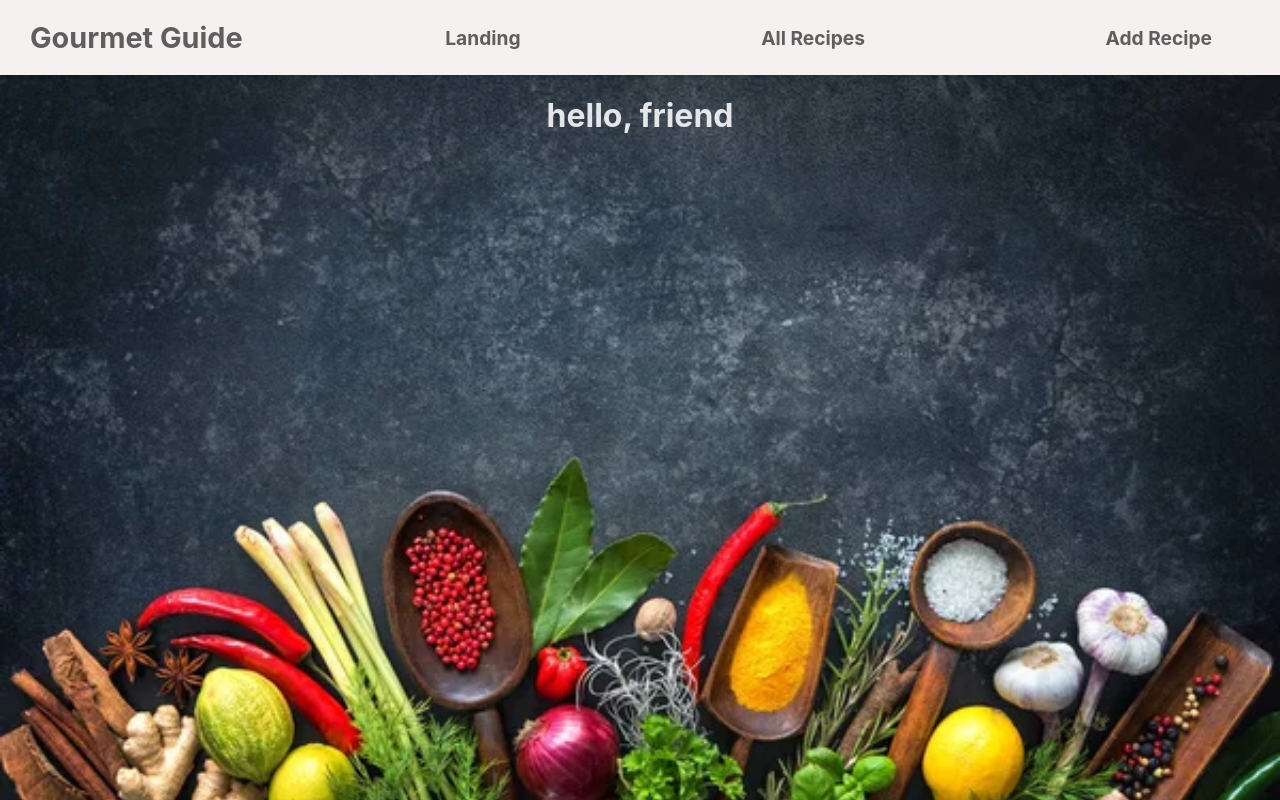
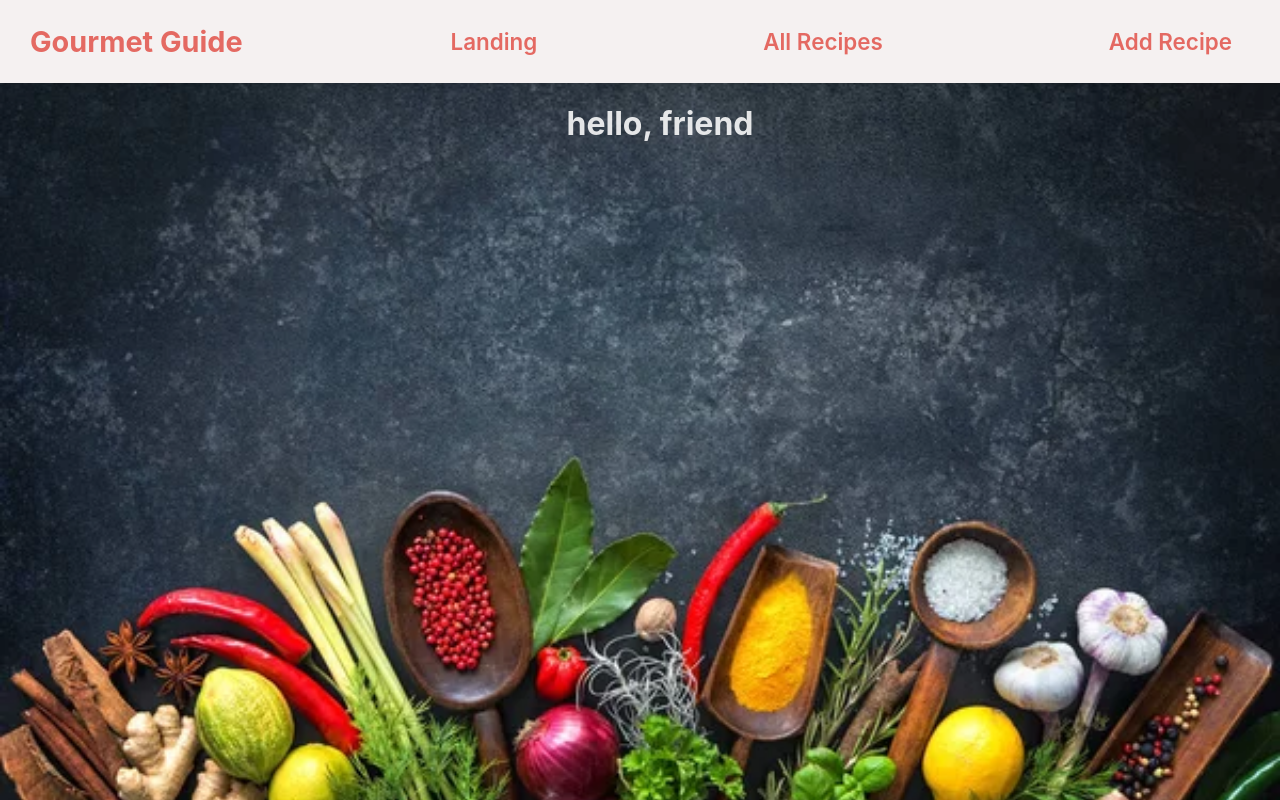
Before and after one commit to Kiibra/gourmetguide-front, a React (Vite) app: page /Landing in a window 1280 px wide. Built offline with nearby package versions, Linux system fonts and the light colour scheme.

Commit message:
update RecipeList and NavBar css

```diff
--- a/src/App.css
+++ b/src/App.css
@@ -25,18 +25,13 @@ body {
   -webkit-text-size-adjust: 100%;
 }
 
-a,
-a:visited {
+a {
   color: #00d8ff
 }
 
 nav > ul {
   margin: 0;
   padding: 16px 32px;
-}
-
-a {
-  text-decoration: none;
 }
 
 nav > div {
--- a/src/components/NavBar/NavBar.jsx
+++ b/src/components/NavBar/NavBar.jsx
@@ -9,9 +9,9 @@ const NavBar = () => {
     <nav>
       <div className={styles.container}>
         <h2>Gourmet Guide</h2>
-        <h2><NavLink to="/" className={styles.active}>Landing</NavLink></h2>
-        <h2><NavLink to="/recipes" className={styles.active}>All Recipes</NavLink></h2>
-        <h2><NavLink to="/recipes/addrecipe" className={styles.active}>Add Recipe</NavLink></h2>
+        <NavLink to="/" className={styles.active}>Landing</NavLink>
+        <NavLink to="/recipes" className={styles.active}>All Recipes</NavLink>
+        <NavLink to="/recipes/addrecipe" className={styles.active}>Add Recipe</NavLink>
       </div>
     </nav>
   )
--- a/src/components/NavBar/NavBar.module.css
+++ b/src/components/NavBar/NavBar.module.css
@@ -9,7 +9,7 @@
 
 .container h2:first-child {
   margin: 0;
-  color: #5f5d5d;
+  color: #e46962;
   font-size: 1.8rem;
 }
 
@@ -18,24 +18,25 @@
   font-size: 1.2rem;
 }
 
-.container h2 > a {
-  color: #5f5d5d;
+.container a {
+  color: #e46962;
   text-decoration: none;
   padding: 8px 18px;
   border-radius: 30px;
+  font-weight: 600;
+  font-size: 1.4rem;
   transition: background-color 0.3s, color 0.3s;
 }
 
-.container h2 a:hover {
-  background-color: #cb733a;
-  color: #f7f7f7;
+.container a:hover {
+  background-color:  #a0c891;
+  color: #f3f1f1;
 }
 
-Active link styling
-.container h2 a.active {
-  background-color: #ad5d5d;
-  color: #070606;
-}
+/* .container h2 a:active {
+  background-color: #a0c891;
+  color: #b7b5b5;
+} */
 
 @media (max-width: 768px) {
   .container {
--- a/src/pages/RecipesListPage/Recipes.module.css
+++ b/src/pages/RecipesListPage/Recipes.module.css
@@ -28,3 +28,7 @@
   position: absolute;
   bottom: 0px;
 }
+
+h1 {
+  margin-left: 40px;
+}
--- a/src/pages/RecipesListPage/RecipesListPage.jsx
+++ b/src/pages/RecipesListPage/RecipesListPage.jsx
@@ -22,7 +22,7 @@ const RecipesListPage = () => {
 
   return (
     <>
-      <h1 id="header" >Recipes List</h1>
+      <h1 id="header" >Recipes</h1>
       <div className={styles.container} >
         {recipes.map((recipe) => (
           <NavLink key={recipe.id} to={`/recipes/${recipe.id}`}>
```
